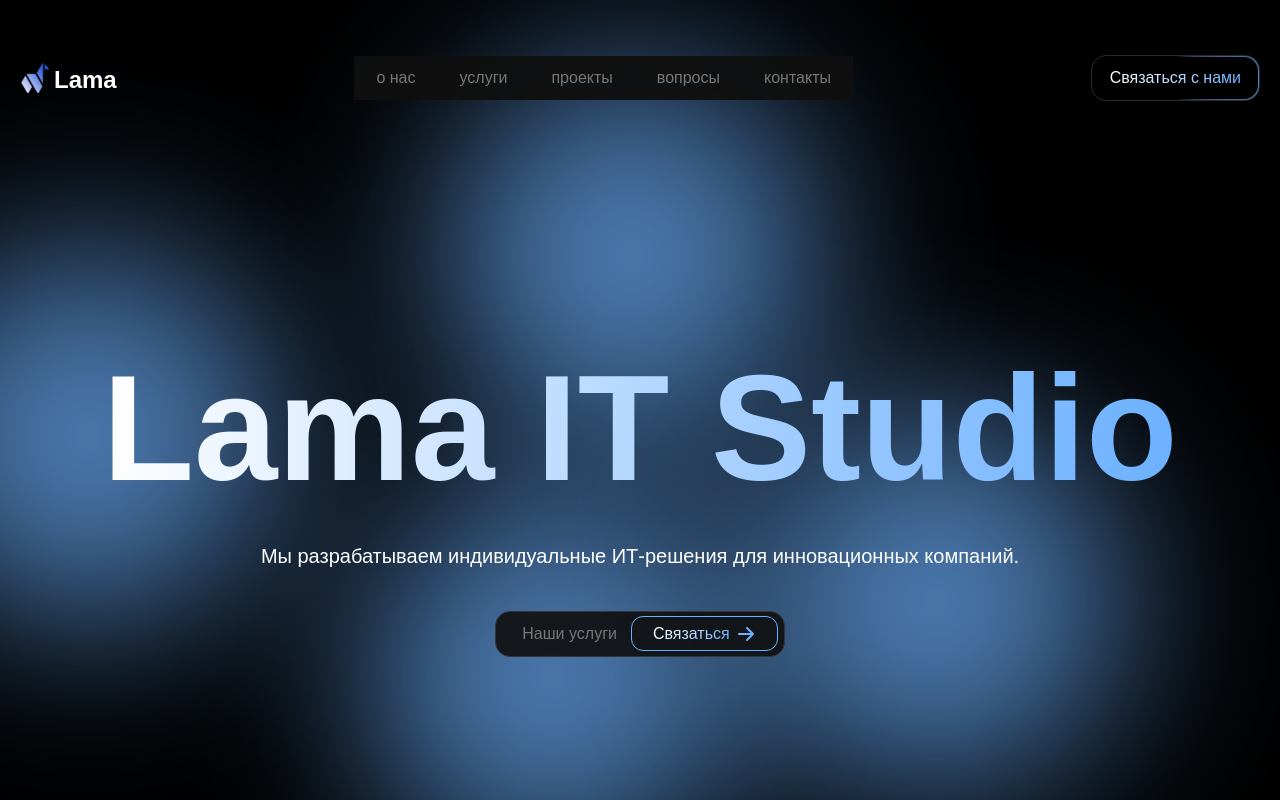
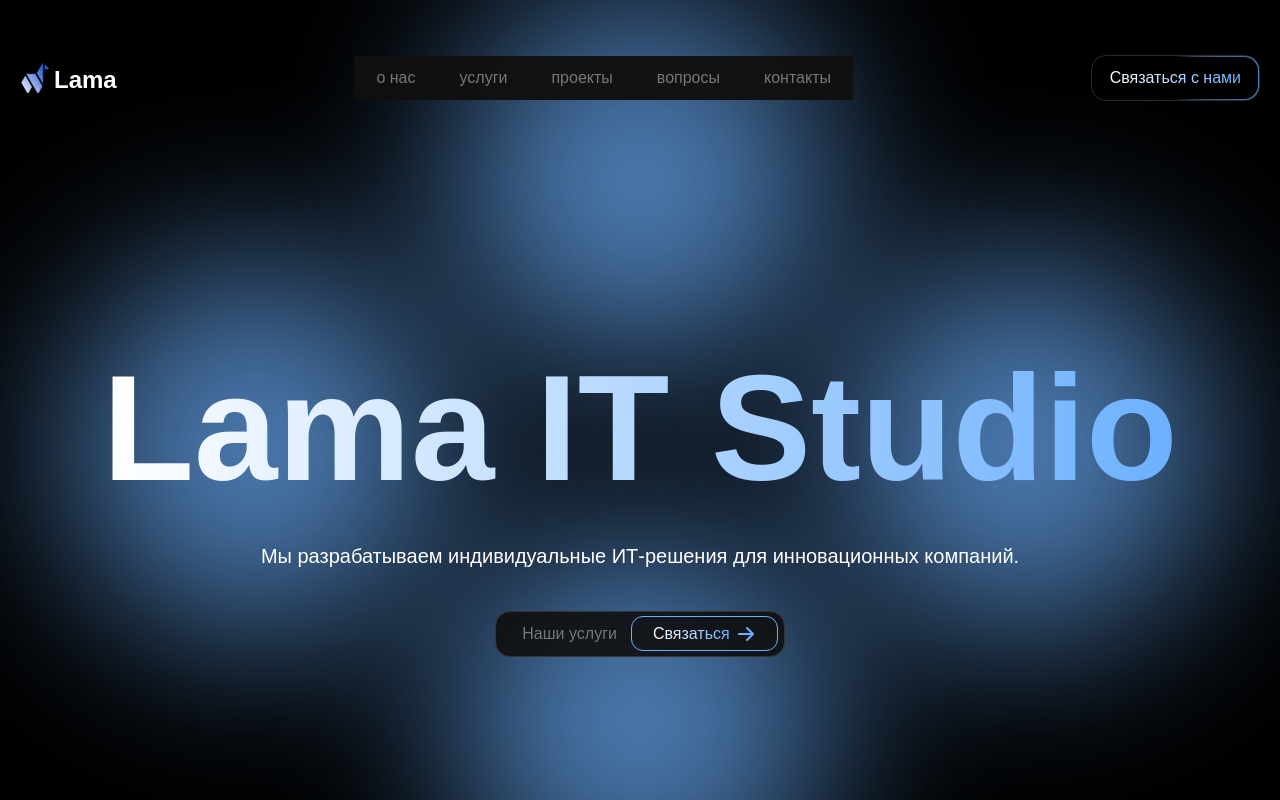
Before and after one commit to rahmonaliyev2007/lama-it-studio, a Next.js app: page / in a window 1280 px wide. Shown: the top 800 px of the page. Built offline with nearby package versions, Linux system fonts and the light colour scheme.

Commit message:
`Fixed hero animation media query and removed unnecessary styles in UnicalDesign component`

```diff
--- a/app/modules/Hero/hero.css
+++ b/app/modules/Hero/hero.css
@@ -36,29 +36,39 @@
 .dot1 {
     top: 20%;
     left: 50%;
-    z-index: 1;
-    animation: 40s ease-in-out infinite float1
 }
 
 .dot2 {
     top: 50%;
     left: 20%;
-    animation: 40s ease-in-out infinite float2;
-    z-index: 2
 }
 
 .dot3 {
     top: 80%;
     left: 50%;
-    animation: 40s ease-in-out infinite float3;
-    z-index: 3
 }
 
 .dot4 {
     top: 50%;
     left: 80%;
-    animation: 40s ease-in-out infinite float4;
-    z-index: 4
+}
+
+@media screen and (min-width:768px) {
+    .dot1 {
+        animation: 40s ease-in-out infinite float1
+    }
+
+    .dot2 {
+        animation: 40s ease-in-out infinite float2;
+    }
+
+    .dot3 {
+        animation: 40s ease-in-out infinite float3;
+    }
+
+    .dot4 {
+        animation: 40s ease-in-out infinite float4;
+    }
 }
 
 @keyframes float1 {
--- a/app/modules/about-us/UnicalDesign.tsx
+++ b/app/modules/about-us/UnicalDesign.tsx
@@ -21,7 +21,7 @@ const UnicalDesign = () => {
             <div className='flex gap-[6px] min-w-[115%] absolute top-[-25px] -translate-[5px]'><BoxBackgroud/><BoxBackgroud/><BoxBackgroud/><BoxBackgroud/><BoxBackgroud/><BoxBackgroud/></div>
             <div className='flex gap-[6px] min-w-[115%] absolute top-[205px] -translate-[5px]'><BoxBackgroud/><BoxBackgroud/><BoxBackgroud/><BoxBackgroud/><BoxBackgroud/><BoxBackgroud/></div>
             <div className='flex gap-[6px] min-w-[140%] absolute top-[315px] -translate-x-[70px]'><BoxBackgroud/><BoxBackgroud/><BoxBackgroud/><BoxBackgroud/><BoxBackgroud/><BoxBackgroud/> <BoxBackgroud/></div>
-            <div className='flex gap-[6px] min-w-[140%] absolute top-[85px] -translate-x-[70px]'><BoxBackgroud/><div className='max-[950px]:hidden'><BoxBackgroud/></div><BoxBackgroud/><div className=' relative'><div className=''><BoxBackgroud/></div> <div className={`absolute top-[-3%] left-[0.5%] ${animate ? '!opacity-100 !drop-shadow-[0_0_70px_#6bb0ff]' : 'group-hover:opacity-100 group-hover:drop-shadow-[0_0_70px_#6bb0ff]'} opacity-0 duration-1000`}><BoxIcon/></div></div><BoxBackgroud/><BoxBackgroud/> <BoxBackgroud/></div>
+            <div className='flex gap-[6px] min-w-[140%] absolute top-[85px] -translate-x-[70px]'><BoxBackgroud/><div className='max-[950px]:hidden'><BoxBackgroud/></div><BoxBackgroud/><div className='relative'><BoxBackgroud/><div className={`absolute top-[-3%] left-[0.5%] ${animate ? '!opacity-100' : 'group-hover:opacity-100 group-hover:drop-shadow-[0_0_70px_#6bb0ff]'} opacity-0 duration-1000`}><BoxIcon/></div></div><BoxBackgroud/><BoxBackgroud/> <BoxBackgroud/></div>
           </div>
         </div>
   )
```
